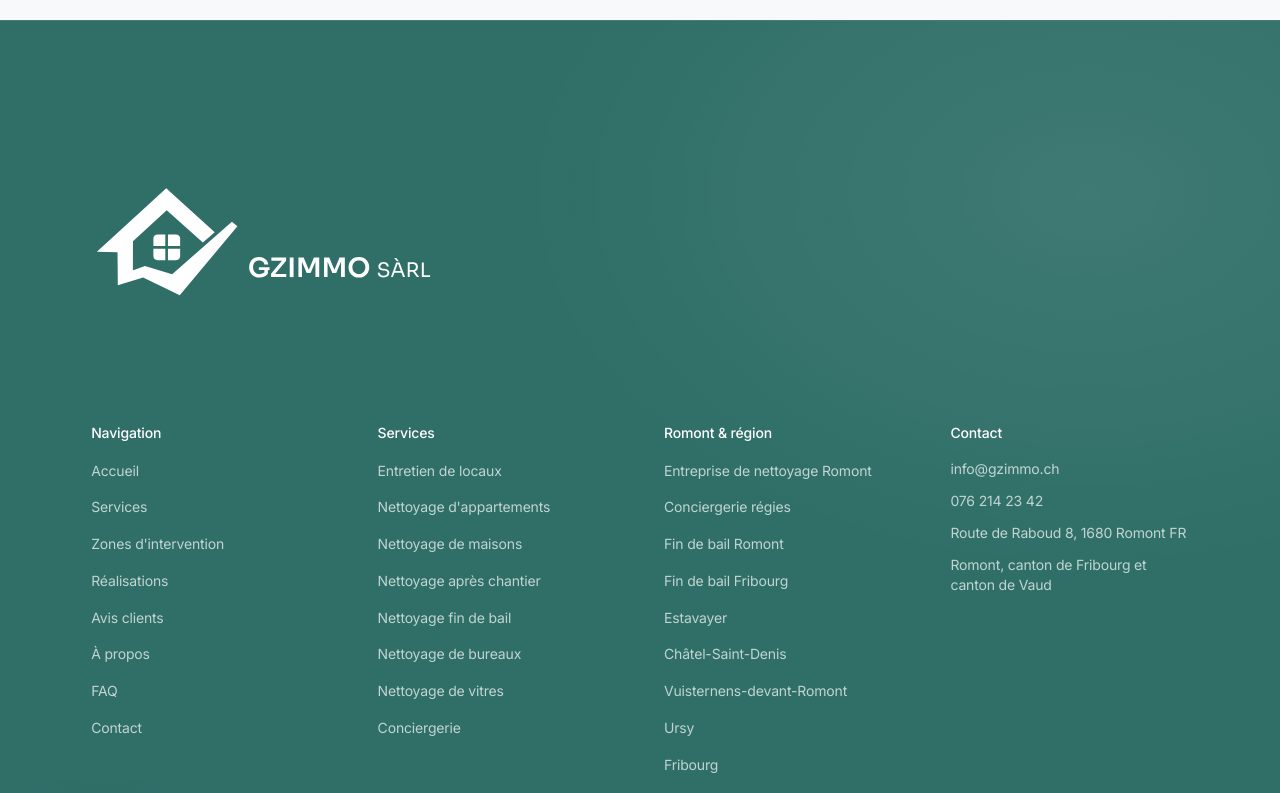
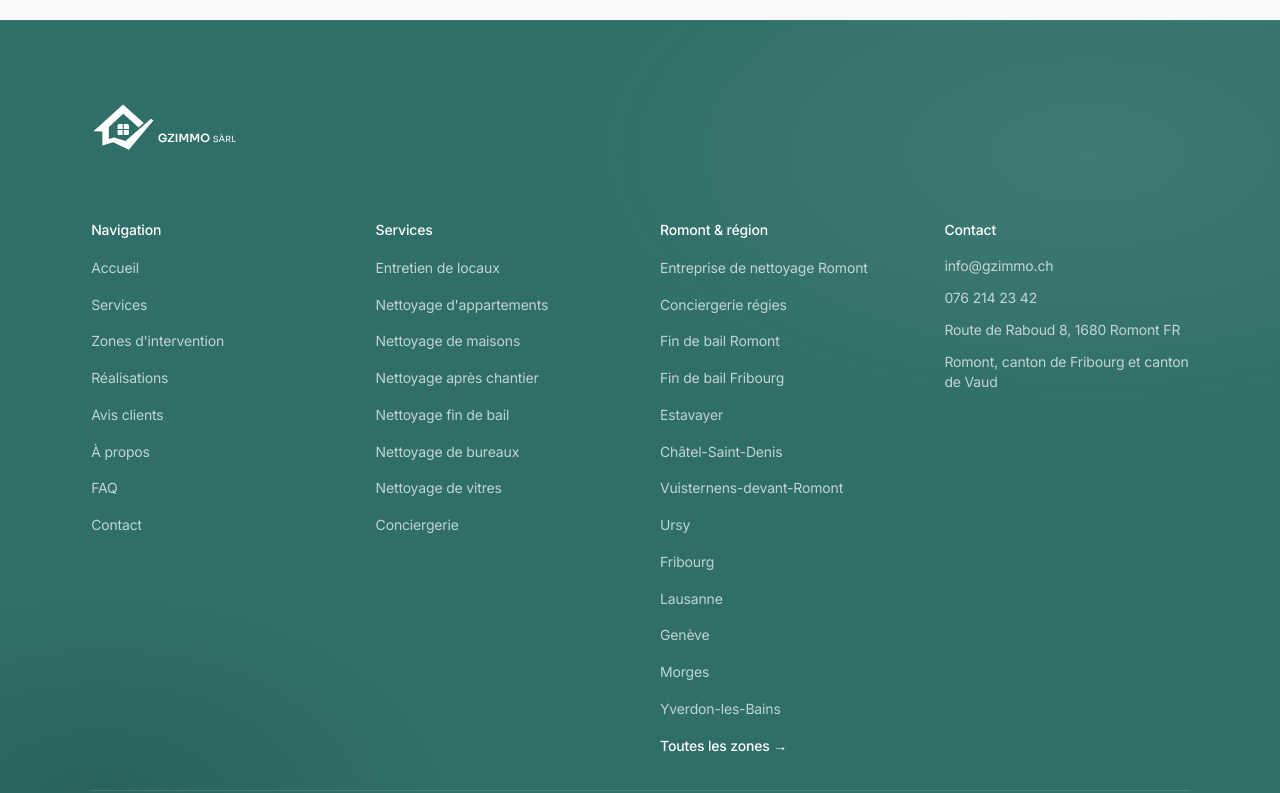
Before and after one commit to sopdibran-collab/sopdibran-collab.github.io-gzimmo, a Next.js app: page / in a window 1280 px wide. Shown: the part 7920-8713 px from the top of the page. Built offline with nearby package versions, Linux system fonts and the light colour scheme; no server answers.

Commit message:
Tighten footer spacing and restore a more balanced logo scale on the teal footer.

```diff
--- a/app/globals.css
+++ b/app/globals.css
@@ -27,6 +27,7 @@
   --text-display-sm: clamp(1.375rem, 2.5vw, 1.75rem);
 
   --spacing-section: clamp(5rem, 8vw, 7.5rem);
+  --spacing-footer: clamp(2.5rem, 5vw, 3.5rem);
   --spacing-container: clamp(1.25rem, 4vw, 5rem);
 
   --ease-premium: cubic-bezier(0.25, 0.1, 0.25, 1);
@@ -107,6 +108,10 @@
 
   .py-section {
     padding-block: var(--spacing-section);
+  }
+
+  .py-footer {
+    padding-block: var(--spacing-footer);
   }
 
   .px-container {
--- a/components/layout/Footer.tsx
+++ b/components/layout/Footer.tsx
@@ -15,14 +15,14 @@ const headingClass = "mb-4 text-sm font-medium text-white";
 
 export function Footer() {
   return (
-    <footer className="relative overflow-hidden section-footer text-white border-t border-white/10">
+    <footer className="relative overflow-hidden section-footer text-white border-t border-white/[0.08]">
       <div aria-hidden="true" className="section-footer-glow pointer-events-none absolute inset-0" />
-      <div className="relative mx-auto max-w-[1200px] px-container py-section">
-        <div className="mb-12">
+      <div className="relative mx-auto max-w-[1200px] px-container py-footer">
+        <div className="mb-8">
           <Logo variant="monochromeInverse" size="footer" />
         </div>
 
-        <div className="grid gap-12 md:grid-cols-2 lg:grid-cols-4">
+        <div className="grid gap-8 md:grid-cols-2 lg:grid-cols-4 lg:gap-10">
           <div>
             <p className={headingClass}>Navigation</p>
             <ul className="space-y-3">
@@ -146,7 +146,7 @@ export function Footer() {
           </div>
         </div>
 
-        <Divider className="my-10 bg-white/20" />
+        <Divider className="my-8 bg-white/15" />
 
         <div className="flex flex-col gap-4 text-sm text-white/55 md:flex-row md:items-center md:justify-between">
           <p>© {new Date().getFullYear()} {company.legalName}</p>
--- a/components/ui/Logo.tsx
+++ b/components/ui/Logo.tsx
@@ -35,9 +35,9 @@ const sizes = {
       "w-[min(72vw,240px)] max-h-[3.25rem] sm:w-[min(52vw,280px)] sm:max-h-[4.25rem] lg:w-[300px] lg:max-h-[4.5rem]",
   },
   footer: {
-    horizontal: "w-[min(92vw,480px)] sm:w-[600px] lg:w-[760px]",
-    monochrome: "w-[min(92vw,480px)] sm:w-[600px] lg:w-[760px]",
-    monochromeInverse: "w-[min(92vw,480px)] sm:w-[600px] lg:w-[760px]",
+    horizontal: "w-[min(81vw,257px)] sm:w-[285px] lg:w-[323px]",
+    monochrome: "w-[min(81vw,257px)] sm:w-[285px] lg:w-[323px]",
+    monochromeInverse: "w-[min(81vw,257px)] sm:w-[285px] lg:w-[323px]",
   },
 } as const;
 
```
